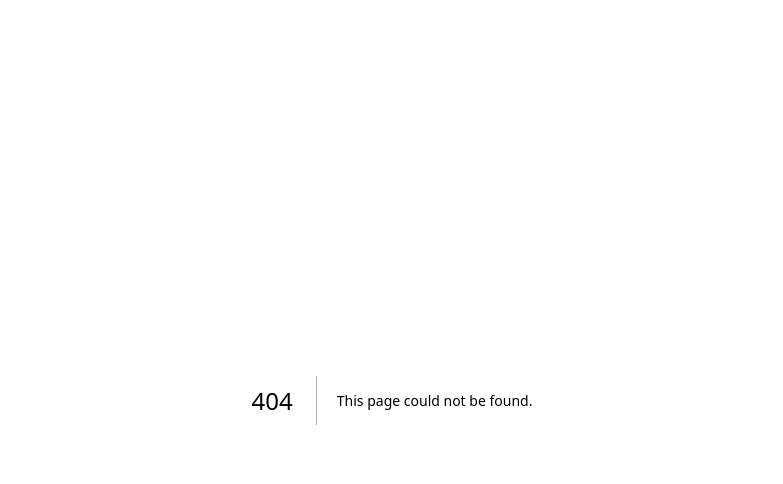
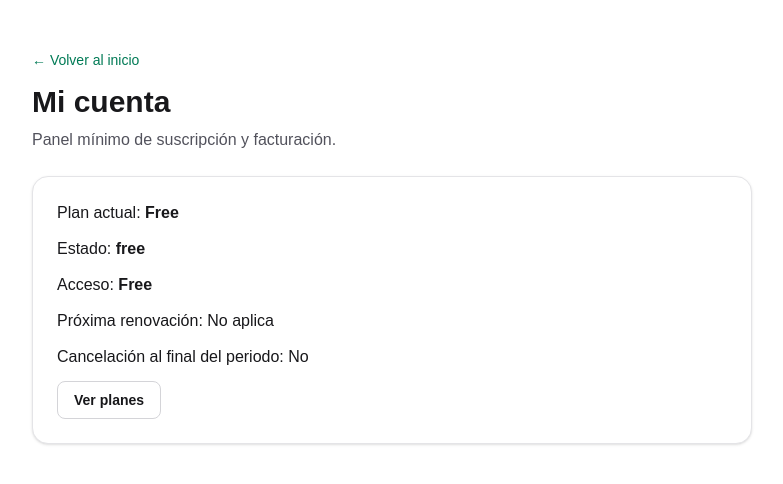
Before and after one commit to malogomez90/nutrimerca, a Next.js app: page /cuenta in a window 1280 px wide. Before the commit this address had no page. Shown: the top 484 px of the page, without its empty margins (248-1031 px from the left). Built offline with nearby package versions, Linux system fonts and the light colour scheme; no server answers; the database is empty.

Commit message:
feat: panel minimo de cuenta y proteger token MCP

```diff
--- /dev/null
+++ b/src/app/cuenta/page.tsx
@@ -0,0 +1,136 @@
+"use client";
+
+import { useEffect, useState } from "react";
+
+type BillingStatus = {
+  isPro: boolean;
+  plan: "free" | "pro_monthly" | "pro_annual";
+  status: "free" | "trialing" | "active" | "past_due" | "canceled" | "incomplete";
+  currentPeriodEnd: string | null;
+  cancelAtPeriodEnd: boolean;
+};
+
+function getSessionId() {
+  if (typeof window === "undefined") return "server-session";
+
+  const existing = localStorage.getItem("nutrimerca_session_id");
+  if (existing) return existing;
+
+  const created = `nm_${crypto.randomUUID()}`;
+  localStorage.setItem("nutrimerca_session_id", created);
+  return created;
+}
+
+function formatPlan(plan: BillingStatus["plan"]) {
+  if (plan === "pro_monthly") return "Pro mensual";
+  if (plan === "pro_annual") return "Pro anual";
+  return "Free";
+}
+
+export default function CuentaPage() {
+  const [billing, setBilling] = useState<BillingStatus | null>(null);
+  const [loading, setLoading] = useState(true);
+  const [portalLoading, setPortalLoading] = useState(false);
+  const [error, setError] = useState<string | null>(null);
+
+  useEffect(() => {
+    async function loadBillingStatus() {
+      try {
+        const sessionId = getSessionId();
+        const res = await fetch(`/api/billing/status?sessionId=${encodeURIComponent(sessionId)}`);
+        const data = await res.json();
+
+        if (!res.ok) {
+          throw new Error(data?.error?.message ?? "No se pudo cargar el estado de suscripción");
+        }
+
+        setBilling(data.billing as BillingStatus);
+      } catch (err) {
+        const message = err instanceof Error ? err.message : "Error cargando cuenta";
+        setError(message);
+      } finally {
+        setLoading(false);
+      }
+    }
+
+    void loadBillingStatus();
+  }, []);
+
+  async function openBillingPortal() {
+    setPortalLoading(true);
+    setError(null);
+
+    try {
+      const res = await fetch("/api/billing/create-portal-session", {
+        method: "POST",
+        headers: { "Content-Type": "application/json" },
+        body: JSON.stringify({ sessionId: getSessionId() }),
+      });
+
+      const data = await res.json();
+      if (!res.ok || !data?.portalUrl) {
+        throw new Error(data?.error?.message ?? "No se pudo abrir el portal de facturación");
+      }
+
+      window.location.href = data.portalUrl;
+    } catch (err) {
+      const message = err instanceof Error ? err.message : "Error abriendo el portal";
+      setError(message);
+    } finally {
+      setPortalLoading(false);
+    }
+  }
+
+  return (
+    <main className="mx-auto max-w-3xl px-6 py-12 text-zinc-900">
+      <a href="/" className="text-sm text-emerald-700">← Volver al inicio</a>
+      <h1 className="mt-3 text-3xl font-bold">Mi cuenta</h1>
+      <p className="mt-2 text-zinc-600">Panel mínimo de suscripción y facturación.</p>
+
+      <section className="mt-6 rounded-2xl border border-zinc-200 bg-white p-6 shadow-sm">
+        {loading ? (
+          <p className="text-zinc-600">Cargando estado de suscripción...</p>
+        ) : error ? (
+          <p className="text-red-600">{error}</p>
+        ) : billing ? (
+          <div className="space-y-3">
+            <p>
+              Plan actual: <strong>{formatPlan(billing.plan)}</strong>
+            </p>
+            <p>
+              Estado: <strong>{billing.status}</strong>
+            </p>
+            <p>
+              Acceso: {billing.isPro ? <strong className="text-emerald-700">Pro activo ✅</strong> : <strong>Free</strong>}
+            </p>
+            <p>
+              Próxima renovación: {billing.currentPeriodEnd ? new Date(billing.currentPeriodEnd).toLocaleDateString() : "No aplica"}
+            </p>
+            <p>
+              Cancelación al final del periodo: {billing.cancelAtPeriodEnd ? "Sí" : "No"}
+            </p>
+
+            {billing.isPro ? (
+              <button
+                onClick={openBillingPortal}
+                disabled={portalLoading}
+                className="mt-2 rounded-lg bg-emerald-600 px-4 py-2 text-sm font-semibold text-white disabled:opacity-60"
+              >
+                {portalLoading ? "Abriendo portal..." : "Gestionar facturación"}
+              </button>
+            ) : (
+              <a
+                href="/#precios"
+                className="inline-block rounded-lg border border-zinc-300 px-4 py-2 text-sm font-semibold"
+              >
+                Ver planes
+              </a>
+            )}
+          </div>
+        ) : (
+          <p className="text-zinc-600">Sin datos de cuenta disponibles por ahora.</p>
+        )}
+      </section>
+    </main>
+  );
+}
--- a/src/app/page.tsx
+++ b/src/app/page.tsx
@@ -168,6 +168,7 @@ export default function Home() {
             <a href="#demo">Demo</a>
             <a href="#precios">Precios</a>
             <a href="#faq">FAQ</a>
+            <a href="/cuenta">Cuenta</a>
           </div>
           <button className="rounded-full bg-emerald-500 px-4 py-2 text-sm font-semibold text-white">
             Crear mi dieta gratis
```
Also changed, not shown: .mcp.json.
